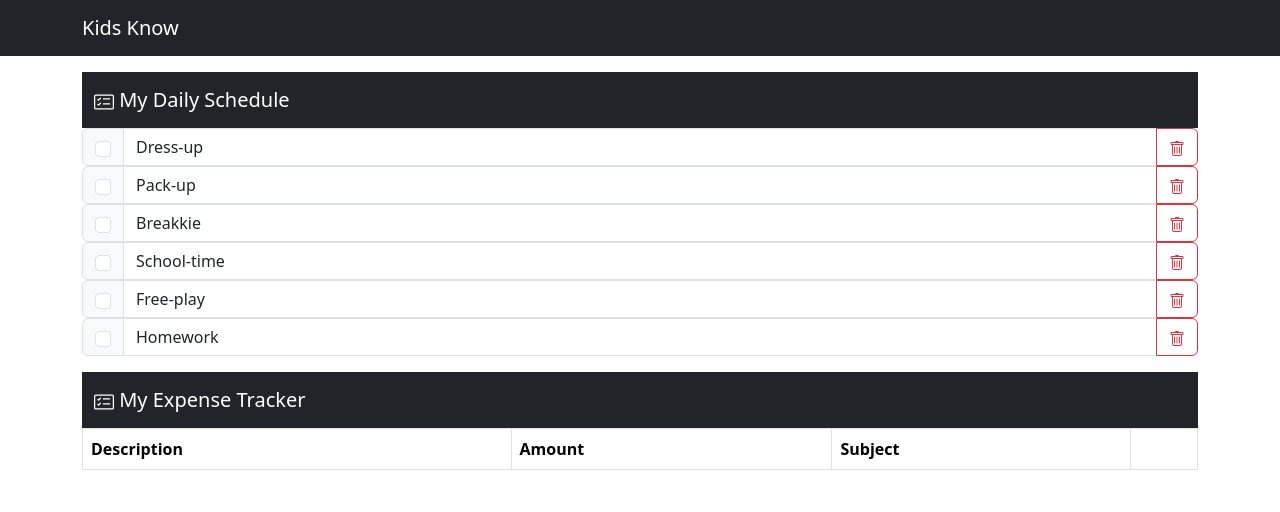
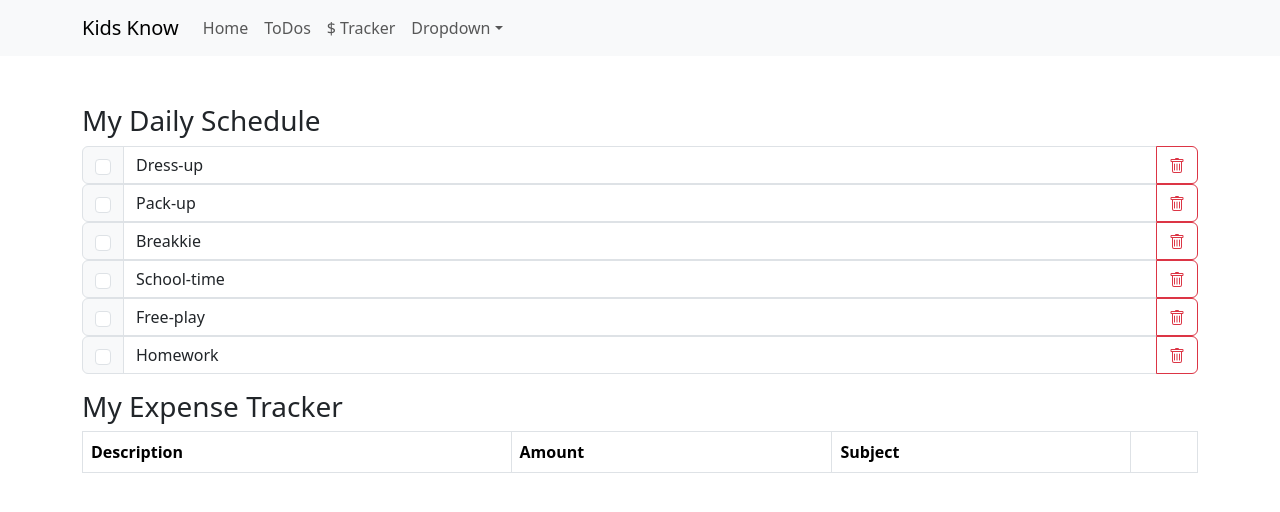
Before and after one commit to YuJi-2023/kids-know, a React (Create React App) app: page / in a window 1280 px wide. Shown: the top 512 px of the page. Built offline with nearby package versions, Linux system fonts and the light colour scheme.

Commit message:
add navBar; restructure code

```diff
--- a/public/index.html
+++ b/public/index.html
@@ -13,7 +13,7 @@
 
     <link rel="manifest" href="%PUBLIC_URL%/manifest.json" />
 
-    <title>Kids Know App</title>
+    <title>Kids Know</title>
   </head>
   <body>
     <div id="root"></div>
--- a/src/App.css
+++ b/src/App.css
@@ -1,4 +1,4 @@
-.App {
+/* .App {
   text-align: center;
 }
 
@@ -35,4 +35,4 @@
   to {
     transform: rotate(360deg);
   }
-}
+} */
--- a/src/App.js
+++ b/src/App.js
@@ -1,13 +1,45 @@
-import logo from "./logo.svg";
-import "./App.css";
+import React, { useState } from "react";
+import Container from "react-bootstrap/Container";
+import { TodoList, TodoItem } from "./components/todolist";
+import ExpenseList from "./components/expense-tracker/ExpenseList";
+import MyNavBar from "./components/navBar";
 
 function App() {
+  const [todos, setTodos] = useState(TodoList());
+
   return (
-    <div className="App">
-      <header className="App-header">
-        <p>Kids Know App</p>
-      </header>
-    </div>
+    <>
+      <MyNavBar />
+
+      <Container className="mb-3">
+        <h3> My Daily Schedule</h3>
+        <div>
+          {todos.map((todo) => (
+            <TodoItem
+              key={todo.id}
+              title={todo.title}
+              completed={todo.completed}
+              onDelete={() => {
+                setTodos(todos.filter((x) => x.id !== todo.id));
+              }}
+              onToggle={() => {
+                setTodos(
+                  todos.map((x) =>
+                    x.id === todo.id ? { ...x, completed: !x.completed } : x
+                  )
+                );
+              }}
+            />
+          ))}
+        </div>
+      </Container>
+      <Container>
+        <h3>My Expense Tracker</h3>
+        <div>
+          <ExpenseList />
+        </div>
+      </Container>
+    </>
   );
 }
 
--- a/src/components/table.js
+++ b/src/components/expense-tracker/ExpenseList.js
@@ -1,6 +1,6 @@
 import React from "react";
 
-const Table = () =>{
+const ExpenseList = () =>{
   return (
     <table className="table table-bordered">
       <thead>
@@ -15,4 +15,4 @@ const Table = () =>{
   )
 }
 
-export default Table;
+export default ExpenseList;
--- /dev/null
+++ b/src/components/navBar.js
@@ -0,0 +1,30 @@
+import Container from "react-bootstrap/Container";
+import Nav from "react-bootstrap/Nav";
+import Navbar from "react-bootstrap/Navbar";
+import NavDropdown from "react-bootstrap/NavDropdown";
+
+function MyNavBar() {
+  return (
+    <Navbar expand="lg" className="bg-body-tertiary mb-5">
+      <Container>
+        <Navbar.Brand href="#home">Kids Know</Navbar.Brand>
+        <Navbar.Toggle aria-controls="basic-navbar-nav" />
+        <Navbar.Collapse id="basic-navbar-nav">
+          <Nav className="me-auto">
+            <Nav.Link href="#home">Home</Nav.Link>
+            <Nav.Link href="#todos">ToDos</Nav.Link>
+            <Nav.Link href="#expenseTracker">$ Tracker</Nav.Link>
+            <NavDropdown title="Dropdown" id="basic-nav-dropdown">
+              <NavDropdown.Item href="#action/3.1">Action</NavDropdown.Item>
+              <NavDropdown.Item href="#action/3.2">
+                Another action
+              </NavDropdown.Item>
+            </NavDropdown>
+          </Nav>
+        </Navbar.Collapse>
+      </Container>
+    </Navbar>
+  );
+};
+
+export default MyNavBar;
--- a/src/index.js
+++ b/src/index.js
@@ -1,64 +1,4 @@
-import React, { useState } from "react";
 import { createRoot } from "react-dom/client";
-import Navbar from "react-bootstrap/Navbar";
-import Container from "react-bootstrap/Container";
-import { CardChecklist } from "react-bootstrap-icons";
-import { TodoList, TodoItem } from "./components/todolist";
-import Table from "./components/table";
-
-function App() {
-  const [todos, setTodos] = useState(TodoList());
-
-  return (
-    <>
-      <Navbar bg="dark" variant="dark">
-        <Container>
-          <Navbar.Brand href="#home">Kids Know</Navbar.Brand>
-        </Container>
-      </Navbar>
-
-      <Container>
-        <Navbar bg="dark" variant="dark" className="mt-3">
-          <Container>
-            <Navbar.Brand>
-              <CardChecklist /> My Daily Schedule
-            </Navbar.Brand>
-          </Container>
-        </Navbar>
-        <div>
-        {todos.map((todo) => (
-          <TodoItem
-            key={todo.id}
-            title={todo.title}
-            completed={todo.completed}
-            onDelete={() => {
-              setTodos(todos.filter((x) => x.id !== todo.id));
-            }}
-            onToggle={() => {
-              setTodos(
-                todos.map((x) =>
-                  x.id === todo.id ? { ...x, completed: !x.completed } : x
-                )
-              );
-            }}
-          />
-        ))}
-        </div>
-      </Container>
-      <Container>
-      <Navbar bg="dark" variant="dark" className="mt-3">
-          <Container>
-            <Navbar.Brand>
-              <CardChecklist /> My Expense Tracker
-            </Navbar.Brand>
-          </Container>
-        </Navbar>
-        <div>
-          <Table></Table>
-        </div>
-      </Container>
-    </>
-  );
-}
+import App from "./App";
 
 createRoot(document.getElementById("root")).render(<App />);
```
